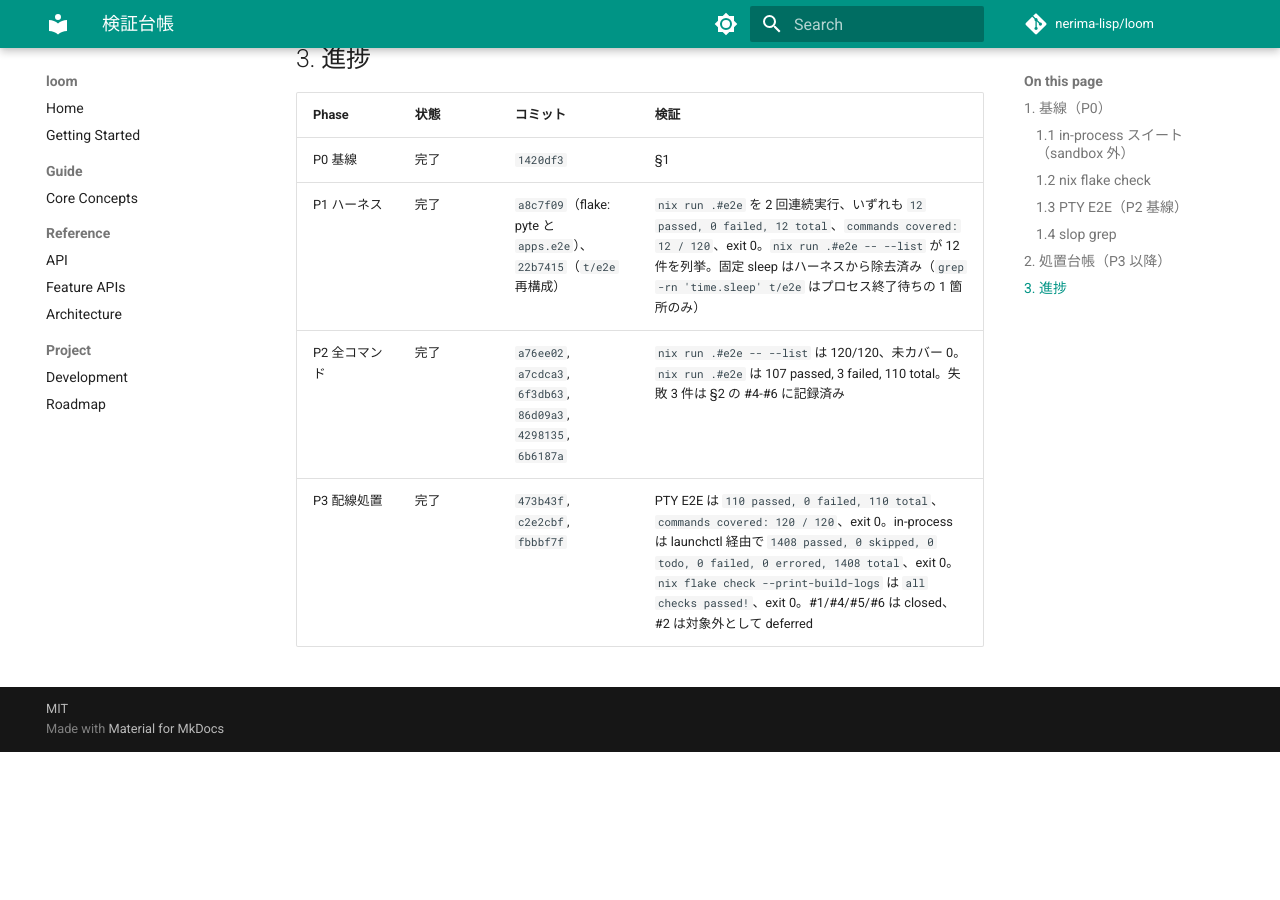
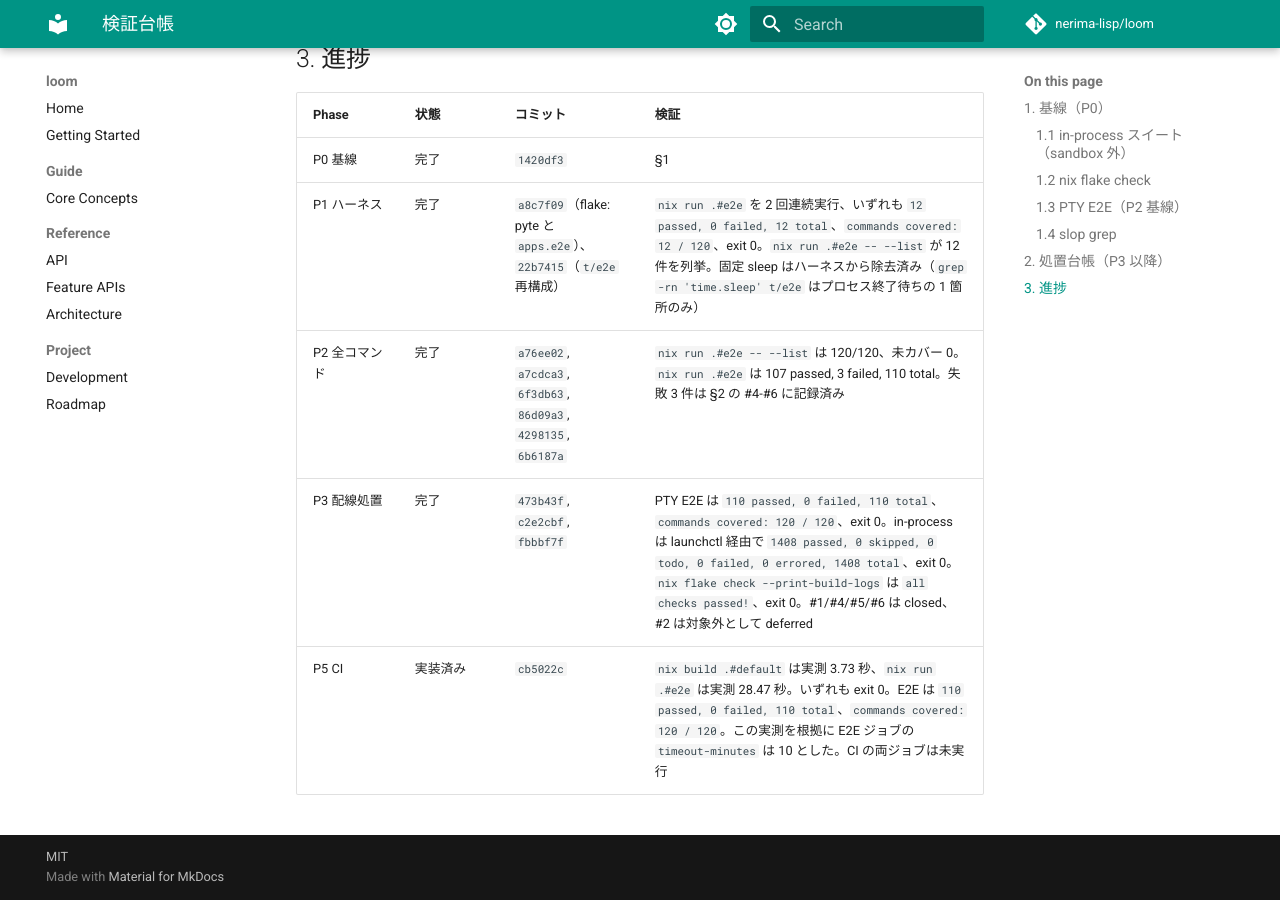
Before and after one commit to nerima-lisp/loom, an MkDocs documentation site: the page built from docs/src/notes/verification-ledger.md, in a window 1280 px wide and 900 px high, scrolled down 4213 px. Built offline with MkDocs 1.6.1 and Material for MkDocs 9.7.7, drawn with Linux system fonts in a browser that asks for light colours; comment, search, counter and statistics services are not loaded; before the commit the page ends 4965 px from its top, so only the background shows below that.

Commit message:
docs: record P5 CI gate verification

```diff
--- a/docs/src/notes/verification-ledger.md
+++ b/docs/src/notes/verification-ledger.md
@@ -80,3 +80,4 @@ HOME=$(mktemp -d) LOOM_BINARY="$out/bin/loom" python3 t/e2e/loom-test.py
 | P1 ハーネス | 完了 | `a8c7f09`（flake: pyte と `apps.e2e`）、`22b7415`（`t/e2e` 再構成） | `nix run .#e2e` を 2 回連続実行、いずれも `12 passed, 0 failed, 12 total`、`commands covered: 12 / 120`、exit 0。`nix run .#e2e -- --list` が 12 件を列挙。固定 sleep はハーネスから除去済み（`grep -rn 'time.sleep' t/e2e` はプロセス終了待ちの 1 箇所のみ） |
 | P2 全コマンド | 完了 | `a76ee02`, `a7cdca3`, `6f3db63`, `86d09a3`, `4298135`, `6b6187a` | `nix run .#e2e -- --list` は 120/120、未カバー 0。`nix run .#e2e` は 107 passed, 3 failed, 110 total。失敗 3 件は §2 の #4-#6 に記録済み |
 | P3 配線処置 | 完了 | `473b43f`, `c2e2cbf`, `fbbbf7f` | PTY E2E は `110 passed, 0 failed, 110 total`、`commands covered: 120 / 120`、exit 0。in-process は launchctl 経由で `1408 passed, 0 skipped, 0 todo, 0 failed, 0 errored, 1408 total`、exit 0。`nix flake check --print-build-logs` は `all checks passed!`、exit 0。#1/#4/#5/#6 は closed、#2 は対象外として deferred |
+| P5 CI | 実装済み | `cb5022c` | `nix build .#default` は実測 3.73 秒、`nix run .#e2e` は実測 28.47 秒。いずれも exit 0。E2E は `110 passed, 0 failed, 110 total`、`commands covered: 120 / 120`。この実測を根拠に E2E ジョブの `timeout-minutes` は 10 とした。CI の両ジョブは未実行 |
```
